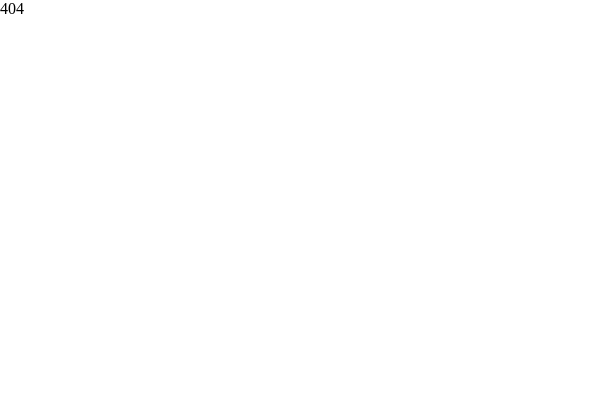
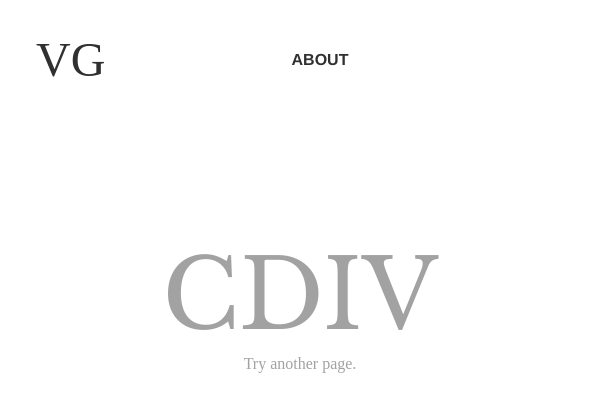
Before and after one commit to vladimirgorshunov/v15v, a Vue app: page /404 in a window 600 px wide. Shown: the top 412 px of the page. Built offline with nearby package versions, Linux system fonts and the light colour scheme.

Commit message:
404 page was added plus a bit of refactoring

```diff
--- a/index.html
+++ b/index.html
@@ -6,6 +6,7 @@
     <link rel="icon" type="image/png" href="/static/favicon-16x16.png" sizes="16x16">
     <link rel="manifest" href="/static/manifest.json">
     <link rel="mask-icon" href="/static/safari-pinned-tab.svg" color="#303030">
+    <link href="https://fonts.googleapis.com/css?family=Libre+Baskerville" rel="stylesheet">
     <meta name="theme-color" content="#f7f9f9">
     <meta name="viewport" content="width=device-width, initial-scale=1, shrink-to-fit=no">
     <meta charset="utf-8">
@@ -26,7 +27,10 @@
         req.send();
       };
     </script>
-    <script src="https://use.typekit.net/pgp6fbu.js" onload="Typekit.load({ async: true, loading: window._tk_onload })" ></script>
+    <script
+        src="https://use.typekit.net/pgp6fbu.js"
+        onload="Typekit.load({ async: true, loading: window._tk_onload })">
+    </script>
   </head>
   <body>
     <div id="app"></div>
--- a/src/components/About.vue
+++ b/src/components/About.vue
@@ -65,10 +65,10 @@ export default {
     line-height: 1.455;
     letter-spacing: 0.1px;
     word-spacing: -0.25px;
-    a {
-      color: #303030;
-      text-decoration: underline;
-    }
+  }
+  p a {
+    color: #303030;
+    text-decoration: underline;
   }
   .wf-active p {
     font-family: 'pt-serif', serif;
--- a/src/components/Navigation.vue
+++ b/src/components/Navigation.vue
@@ -25,12 +25,12 @@ export default {
 
 <!-- Add "scoped" attribute to limit CSS to this component only -->
 <style scoped>
-  header {
+  .nav {
     position: relative;
     margin: 4.5rem;
   }
   @media (max-width: 700px) {
-    header {
+    .nav {
       margin-left: 2.25rem;
       margin-right: 2.25rem;
     }
@@ -52,7 +52,7 @@ export default {
     font-family: 'arvo', serif;
   }
   @media (max-width: 600px) {
-    header {
+    .nav {
       margin-top: 2.25rem;
       margin-bottom: 2.25rem;
     }
@@ -78,30 +78,27 @@ export default {
     font-weight: bold;
     font-size: 1rem;
     margin-right: 2.25rem;
-
-    &:last-child {
+  }
+  .item:last-child {
     margin-right: 0;
   }
-  }
+
   .link {
     text-decoration: none;
     color: #303030;
+  }
 
-    &.active {
+  .link.active {
     cursor: default;
     color: #a2a2a2;
   }
-  }
-  .nav--blog {
-    .full-logo {
+  .nav--blog .full-logo,
+  .nav--404 .full-logo {
     display: none;
   }
-  }
-  .nav--about {
-    .list {
+  .nav--about .list {
     right: 0;
     left: initial;
     transform: translate(0, -50%)
   }
-  }
 </style>
--- a/src/components/Page404.vue
+++ b/src/components/Page404.vue
@@ -1,18 +1,53 @@
 <template>
-  <div class="404">404</div>
+  <div>
+    <navigation class="nav--404"></navigation>
+    <div class="page-404">
+      <div class="page-404--roman">
+        CDIV
+      </div>
+      <div class="page-404--subtitle">Try another page.</div>
+    </div>
+  </div>
 </template>
 
 <script>
 export default {
   name: 'Page404',
-  data() {
-    return {
-      msg: 'that\'s a 404',
-    };
-  },
 };
 </script>
 
 <!-- Add "scoped" attribute to limit CSS to this component only -->
 <style scoped>
+  .page-404 {
+    display: flex;
+    justify-content: center;
+    align-items: center;
+    flex-direction: column;
+    padding: calc((100vh - 316px) / 6) 0;
+  }
+  .page-404--roman {
+    font-size: 9rem;
+    font-family: 'Libre Baskerville', serif;
+    color: #a2a2a2;
+  }
+  .page-404--subtitle {
+    color: #a2a2a2;
+    font-family: 'pt-serif', serif;
+  }
+  @media (max-width: 700px) {
+    .page-404 {
+      padding: 0;
+      margin-top: -120px;
+      height: 100vh;
+    }
+    .page-404--roman {
+      font-size: 6rem;
+    }
+  }
+
+  @media (min-width: 600px) and (max-width: 700px) {
+    .page-404 {
+      margin-top: -216px;
+    }
+  }
 </style>
```
Also changed, not shown: 1 other file (tests, documents, lock files or other folders). Lines whose indentation alone changed are shown as unchanged.
